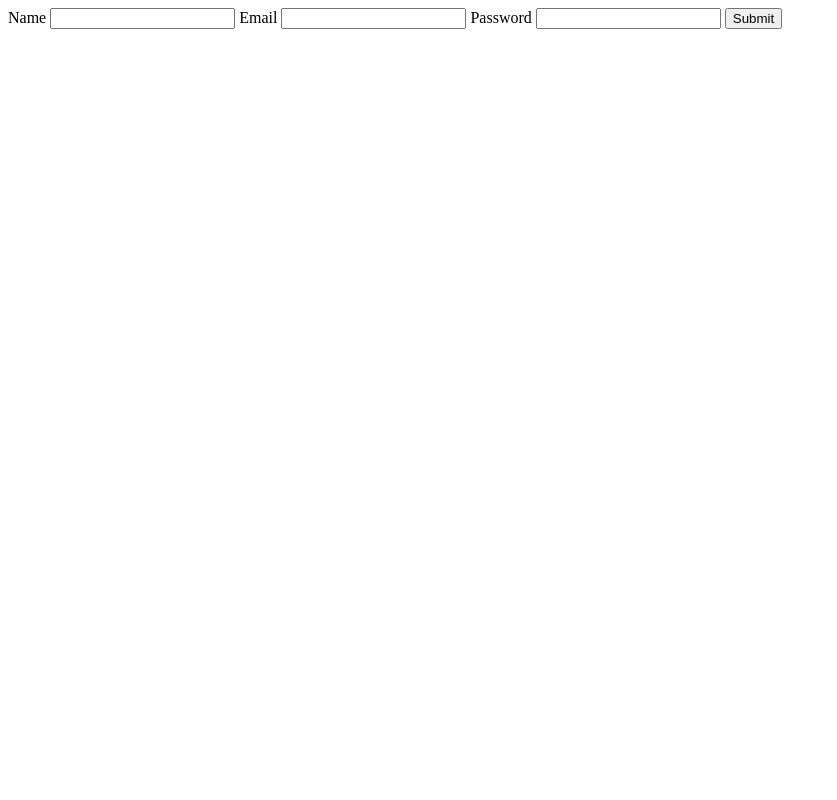
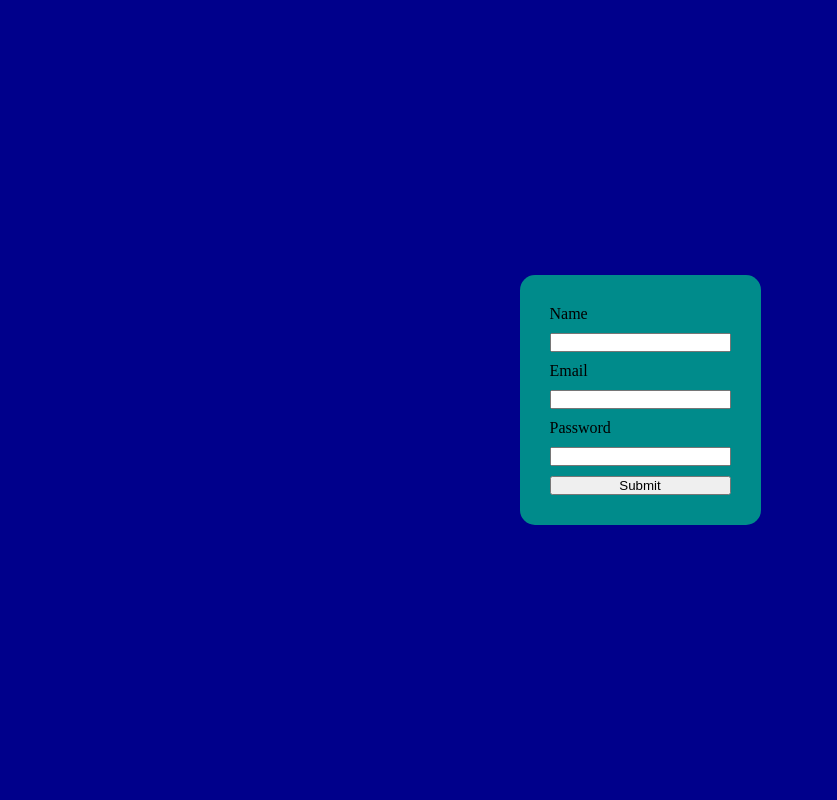
Before and after one commit to raisson-souza/morfeus, a Django app: page /register/ in a window 1280 px wide. Shown: the whole page, without its empty margins (0-837 px from the left). Run offline with Django 4.2, Linux system fonts and the light colour scheme.

Commit message:
Tela de cadastro ajustada

```diff
--- /dev/null
+++ b/dreams/static/register.css
@@ -0,0 +1,24 @@
+.register-box {
+    display: flex;
+    flex-direction: column;
+    min-height: 100vh;
+    height: 100%;
+    justify-content: center;
+    align-items: center;
+    background-color: darkblue;
+}
+
+main {
+    /* display: flex;
+    flex-direction: column; */
+    padding: 30px;
+    border-radius: 15px;
+    /* gap: 10px; */
+    background-color: darkcyan;
+}
+
+form {
+    display: flex;
+    flex-direction: column;
+    gap: 10px;
+}
--- a/dreams/templates/register.html
+++ b/dreams/templates/register.html
@@ -1,3 +1,7 @@
+<link rel="stylesheet" type="text/css" href="../static/index.css">
+<link rel="stylesheet" type="text/css" href="../static/register.css">
+<div class="register-box">
+    <main>
         <form action="{% url 'register_users' %}" method="post">
             {% csrf_token %}
             {% for field in form.visible_fields %}
@@ -6,3 +10,5 @@
             {% endfor %}
             <input type="submit">
         </form>
+    </main>
+</div>
```
Lines whose indentation alone changed are shown as unchanged.
